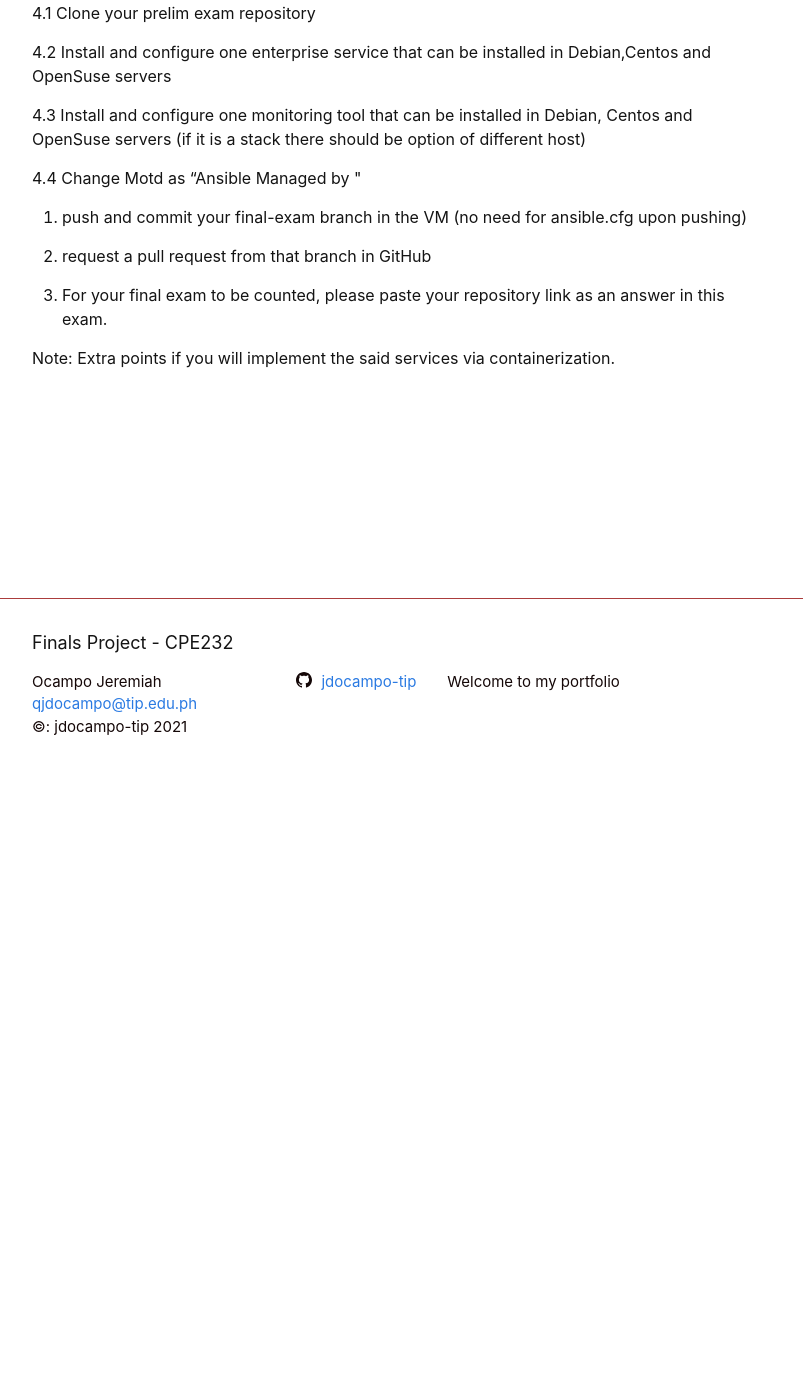
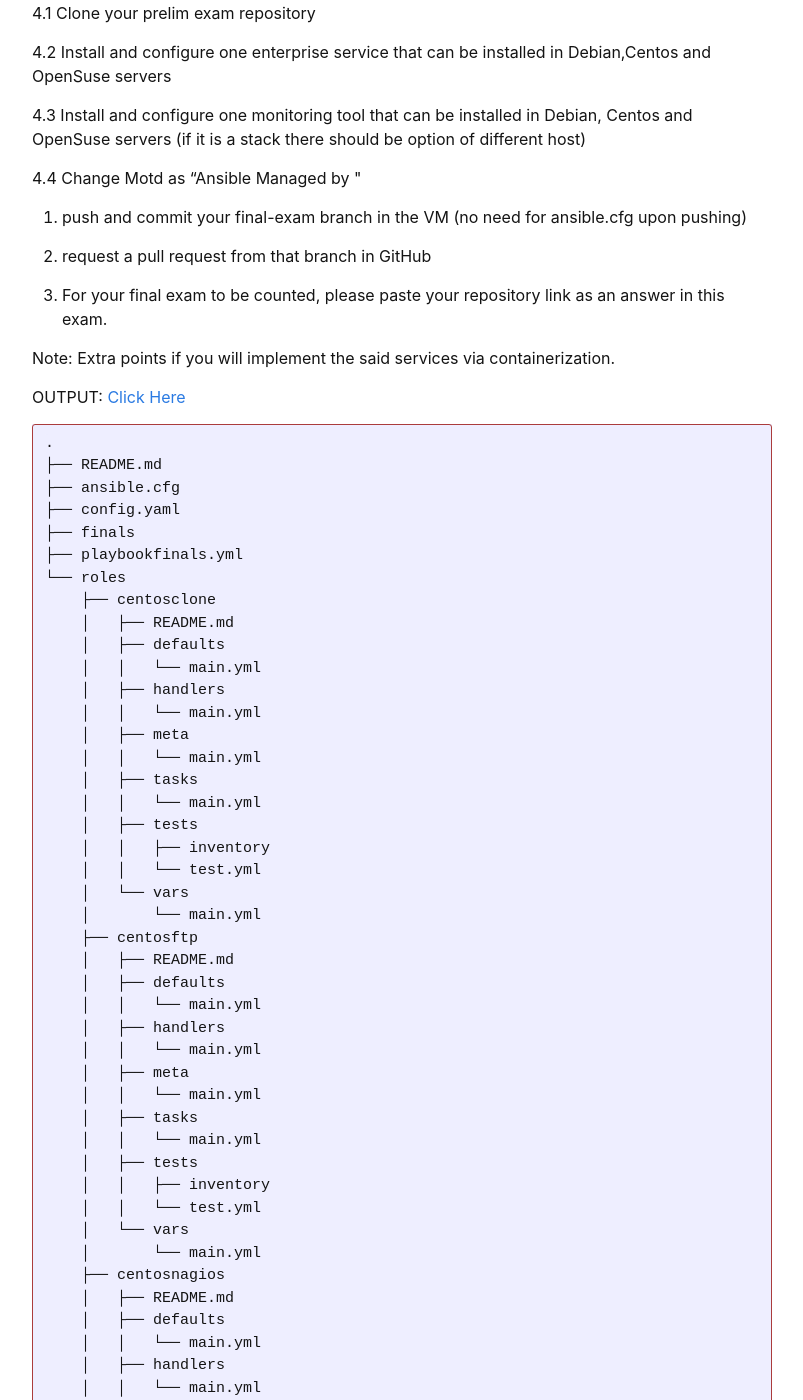
Before and after one commit to jdocampo-tip/jdocampo.github.io, a Jekyll site: the page built from Finals/_posts/2021-01-17-Fexam.md, in a window 1280 px wide and 1400 px high, scrolled down 602 px. Shown: the whole window, without its empty margins (238-1041 px from the left). Built offline with Jekyll 4.4.1, drawn with Linux system fonts in a browser that asks for light colours; some of the changed text lies outside the part shown.

Commit message:
Finals changes

````diff
--- a/Finals/_posts/2021-01-17-Fexam.md
+++ b/Finals/_posts/2021-01-17-Fexam.md
@@ -29,3 +29,166 @@ image: /assets/finals/Fexam.png
 7. For your final exam to be counted, please paste your repository link as an answer in this exam.
 
 Note: Extra points if you will implement the said services via containerization.
+
+OUTPUT:
+[Click Here](https://github.com/jdocampo-tip/sysad2-12021/tree/finals/1811089/finals)
+
+```
+.
+├── README.md
+├── ansible.cfg
+├── config.yaml
+├── finals
+├── playbookfinals.yml
+└── roles
+    ├── centosclone
+    │   ├── README.md
+    │   ├── defaults
+    │   │   └── main.yml
+    │   ├── handlers
+    │   │   └── main.yml
+    │   ├── meta
+    │   │   └── main.yml
+    │   ├── tasks
+    │   │   └── main.yml
+    │   ├── tests
+    │   │   ├── inventory
+    │   │   └── test.yml
+    │   └── vars
+    │       └── main.yml
+    ├── centosftp
+    │   ├── README.md
+    │   ├── defaults
+    │   │   └── main.yml
+    │   ├── handlers
+    │   │   └── main.yml
+    │   ├── meta
+    │   │   └── main.yml
+    │   ├── tasks
+    │   │   └── main.yml
+    │   ├── tests
+    │   │   ├── inventory
+    │   │   └── test.yml
+    │   └── vars
+    │       └── main.yml
+    ├── centosnagios
+    │   ├── README.md
+    │   ├── defaults
+    │   │   └── main.yml
+    │   ├── handlers
+    │   │   └── main.yml
+    │   ├── meta
+    │   │   └── main.yml
+    │   ├── tasks
+    │   │   └── main.yml
+    │   ├── tests
+    │   │   ├── inventory
+    │   │   └── test.yml
+    │   └── vars
+    │       └── main.yml
+    ├── debianagios
+    │   ├── README.md
+    │   ├── defaults
+    │   │   └── main.yml
+    │   ├── handlers
+    │   │   └── main.yml
+    │   ├── meta
+    │   │   └── main.yml
+    │   ├── tasks
+    │   │   └── main.yml
+    │   ├── tests
+    │   │   ├── inventory
+    │   │   └── test.yml
+    │   └── vars
+    │       └── main.yml
+    ├── debianclone
+    │   ├── README.md
+    │   ├── defaults
+    │   │   └── main.yml
+    │   ├── handlers
+    │   │   └── main.yml
+    │   ├── meta
+    │   │   └── main.yml
+    │   ├── tasks
+    │   │   └── main.yml
+    │   ├── tests
+    │   │   ├── inventory
+    │   │   └── test.yml
+    │   └── vars
+    │       └── main.yml
+    ├── debianftp
+    │   ├── README.md
+    │   ├── defaults
+    │   │   └── main.yml
+    │   ├── handlers
+    │   │   └── main.yml
+    │   ├── meta
+    │   │   └── main.yml
+    │   ├── tasks
+    │   │   └── main.yml
+    │   ├── tests
+    │   │   ├── inventory
+    │   │   └── test.yml
+    │   └── vars
+    │       └── main.yml
+    ├── motd
+    │   ├── README.md
+    │   ├── defaults
+    │   │   └── main.yml
+    │   ├── handlers
+    │   │   └── main.yml
+    │   ├── meta
+    │   │   └── main.yml
+    │   ├── tasks
+    │   │   └── main.yml
+    │   ├── tests
+    │   │   ├── inventory
+    │   │   └── test.yml
+    │   └── vars
+    │       └── main.yml
+    ├── suseclone
+    │   ├── README.md
+    │   ├── defaults
+    │   │   └── main.yml
+    │   ├── handlers
+    │   │   └── main.yml
+    │   ├── meta
+    │   │   └── main.yml
+    │   ├── tasks
+    │   │   └── main.yml
+    │   ├── tests
+    │   │   ├── inventory
+    │   │   └── test.yml
+    │   └── vars
+    │       └── main.yml
+    ├── suseftp
+    │   ├── README.md
+    │   ├── defaults
+    │   │   └── main.yml
+    │   ├── handlers
+    │   │   └── main.yml
+    │   ├── meta
+    │   │   └── main.yml
+    │   ├── tasks
+    │   │   └── main.yml
+    │   ├── tests
+    │   │   ├── inventory
+    │   │   └── test.yml
+    │   └── vars
+    │       └── main.yml
+    └── susenagios
+        ├── README.md
+        ├── defaults
+        │   └── main.yml
+        ├── handlers
+        │   └── main.yml
+        ├── meta
+        │   └── main.yml
+        ├── tasks
+        │   └── main.yml
+        ├── tests
+        │   ├── inventory
+        │   └── test.yml
+        └── vars
+            └── main.yml
+```
````
